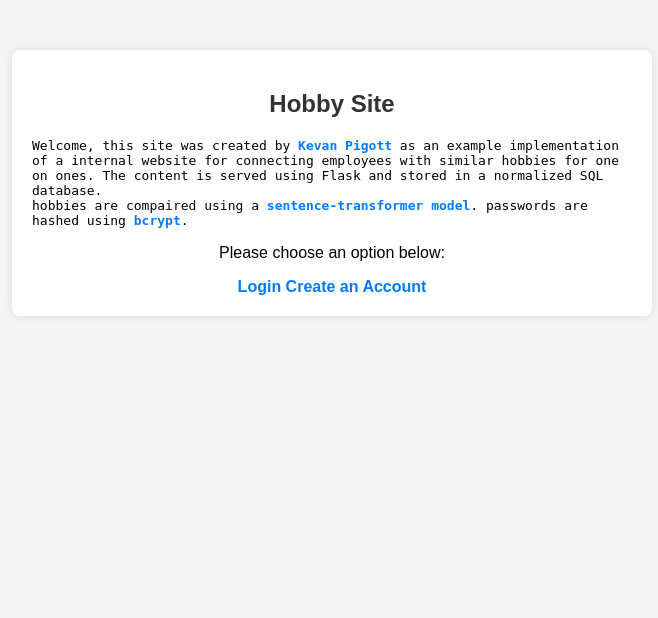
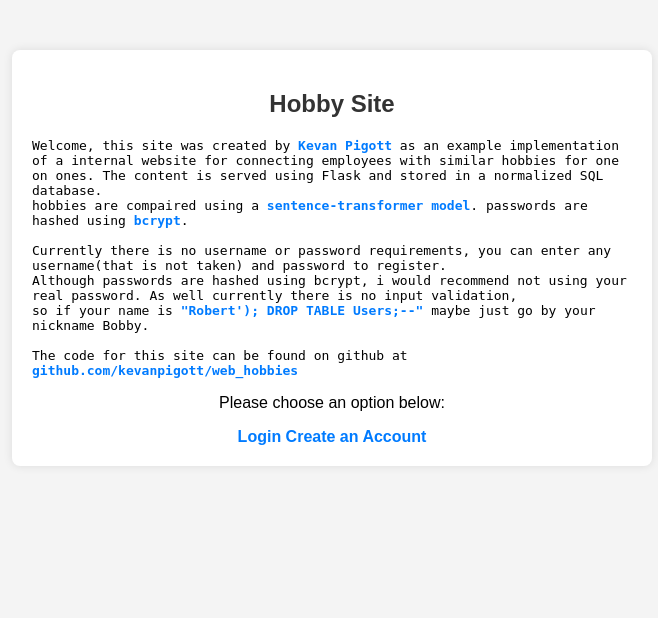
Before and after one commit to kevanpigott/web_hobbies, a Flask app: page / in a window 1280 px wide. Shown: the top 618 px of the page, without its empty margins (308-966 px from the left). Run offline with Flask 3, Linux system fonts and the light colour scheme.

Commit message:
html updates

```diff
--- a/templates/landing.html
+++ b/templates/landing.html
@@ -14,6 +14,12 @@
 Welcome, this site was created by <a href="https://www.linkedin.com/in/kevan-pigott/">Kevan Pigott</a> as an example implementation
 of a internal website for connecting employees with similar hobbies for one on ones. The content is served using Flask and stored in a normalized SQL database.
 hobbies are compaired using a <a href="https://huggingface.co/sentence-transformers/all-MiniLM-L6-v2">sentence-transformer model</a>. passwords are hashed using <a href="https://en.wikipedia.org/wiki/Bcrypt">bcrypt</a>.
+
+Currently there is no username or password requirements, you can enter any username(that is not taken) and password to register.
+Although passwords are hashed using bcrypt, i would recommend not using your real password. As well currently there is no input validation,
+so if your name is <a href="https://xkcd.com/327/">"Robert'); DROP TABLE Users;--"</a> maybe just go by your nickname Bobby.
+
+The code for this site can be found on github at <a href="https://github.com/kevanpigott/web_hobbies">github.com/kevanpigott/web_hobbies</a>
         </pre>
         <p>Please choose an option below:</p>
         <a class="btn" href="/login">Login</a>
--- a/templates/login.html
+++ b/templates/login.html
@@ -25,6 +25,7 @@
             <input type="password" id="password" name="password" required><br><br>
             <button type="submit" class="btn">Login</button>
         </form>
+        <p>Dont have an account? <a href="/register">Register here</a></p>
         {% if message %}
         <script>
             showMessage("{{ message }}");
```
